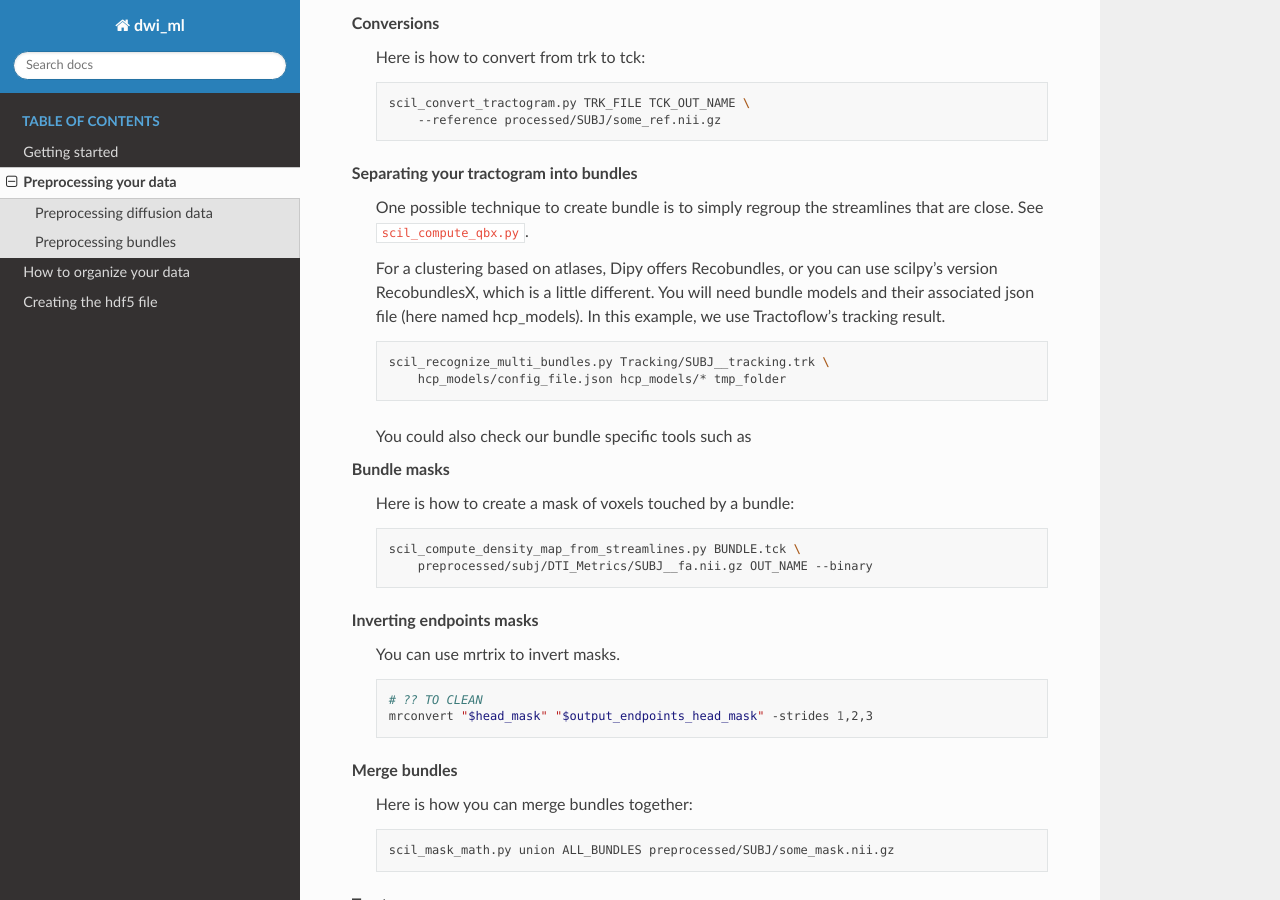
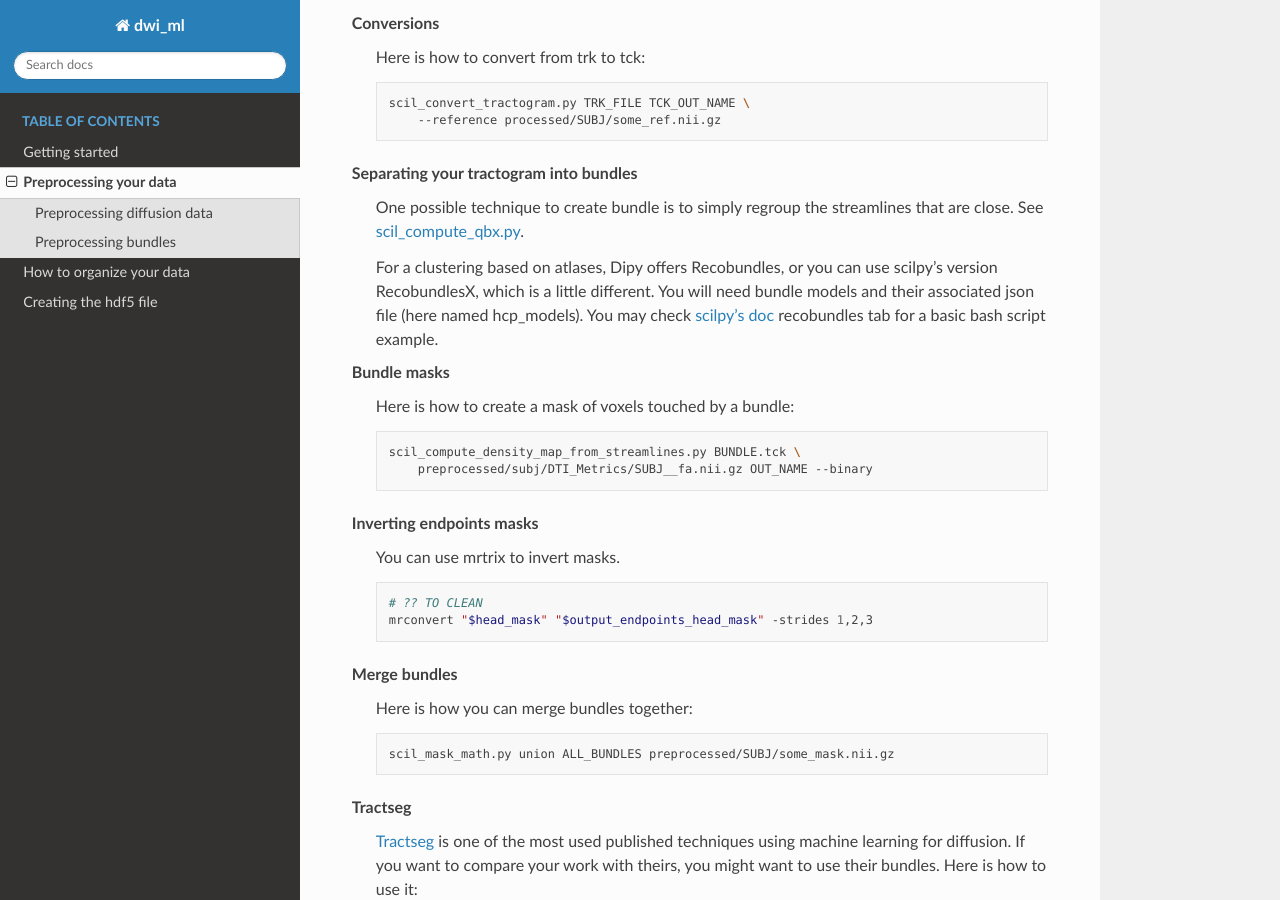
Before and after one commit to scil-vital/dwi_ml, a Sphinx documentation site: the page built from doc/preprocessing.rst, in a window 1280 px wide and 900 px high, scrolled down 425 px. Built offline with Sphinx 7.4.7 and the Read the Docs theme 2.0.0, drawn with Linux system fonts in a browser that asks for light colours.

Commit message:
added recobundles infos on scil-doc. Added link here

```diff
--- a/doc/preprocessing.rst
+++ b/doc/preprocessing.rst
@@ -22,16 +22,9 @@
             --reference processed/SUBJ/some_ref.nii.gz
 
 Separating your tractogram into bundles
-    One possible technique to create bundle is to simply regroup the streamlines that are close. See ``scil_compute_qbx.py``.
+    One possible technique to create bundle is to simply regroup the streamlines that are close. See `scil_compute_qbx.py <https://github.com/scilus/scilpy/blob/master/scripts/scil_compute_qbx.py>`_.
 
-    For a clustering based on atlases, Dipy offers Recobundles, or you can use scilpy's version RecobundlesX, which is a little different. You will need bundle models and their associated json file (here named hcp_models). In this example, we use Tractoflow's tracking result.
-
-    .. code-block:: bash
-
-            scil_recognize_multi_bundles.py Tracking/SUBJ__tracking.trk \
-                hcp_models/config_file.json hcp_models/* tmp_folder
-
-    You could also check our bundle specific tools such as
+    For a clustering based on atlases, Dipy offers Recobundles, or you can use scilpy's version RecobundlesX, which is a little different. You will need bundle models and their associated json file (here named hcp_models). You may check `scilpy's doc <https://scil-documentation.readthedocs.io/en/latest/our_tools/recobundles.html>`_ recobundles tab for a basic bash script example.
 
 Bundle masks
     Here is how to create a mask of voxels touched by a bundle:
```
